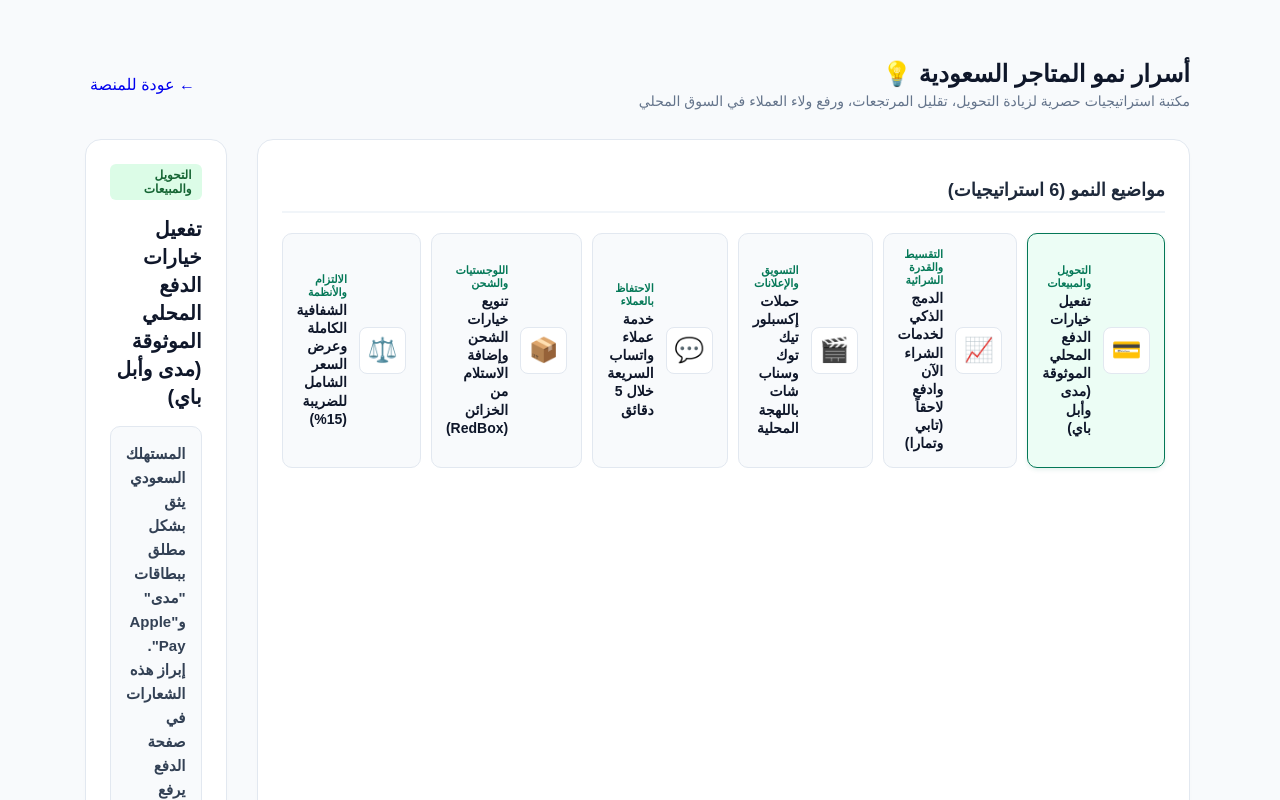
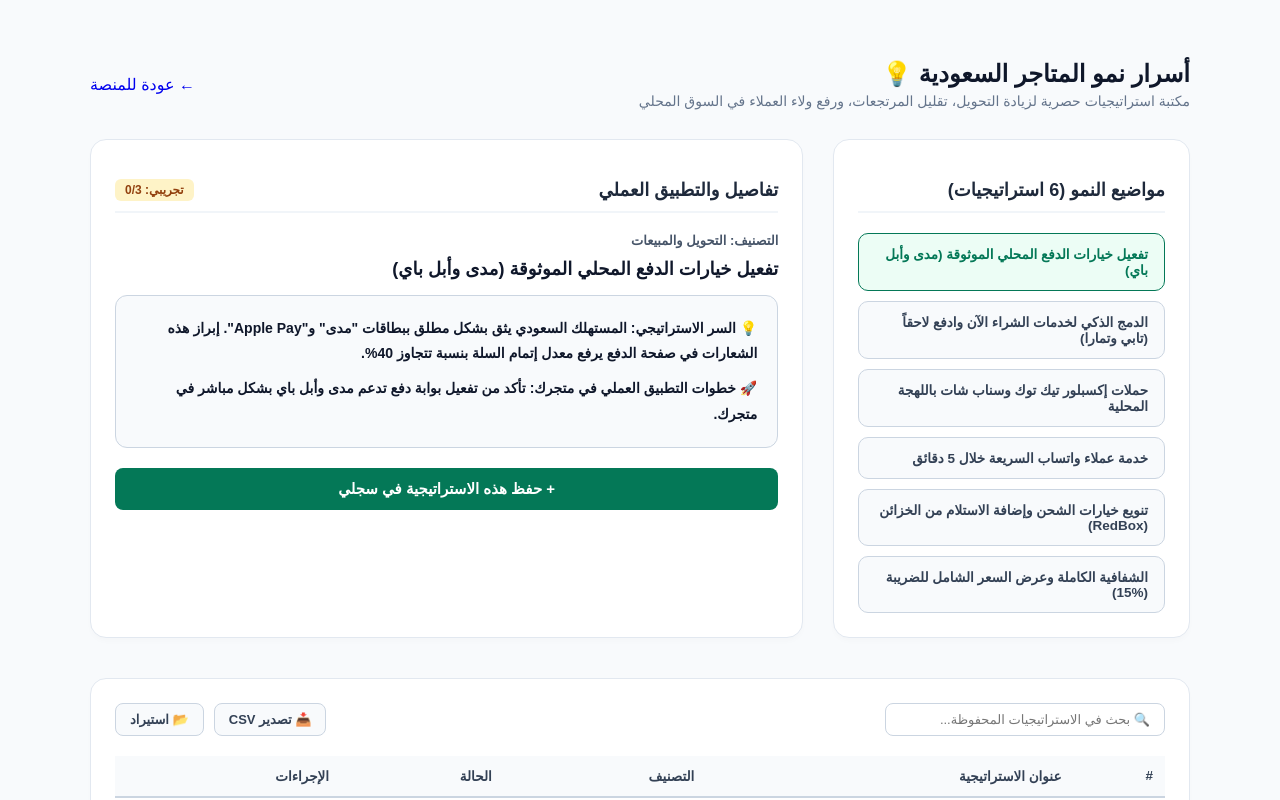
Before and after one commit to engaziasa-lang/engazia-app, a Next.js app: page /hub/sa/tips in a window 1280 px wide. Shown: the top 800 px of the page. Built offline with nearby package versions, Linux system fonts and the light colour scheme.

Commit message:
Update page.tsx

```diff
--- a/app/hub/sa/tips/page.tsx
+++ b/app/hub/sa/tips/page.tsx
@@ -1,70 +1,191 @@
 'use client';
 
-import React, { useState } from 'react';
+import React, { useState, useEffect, useRef } from 'react';
 import Link from 'next/link';
 
-interface TipItem {
+interface GrowthTipItem {
   id: string;
+  tipTitle: string;
   category: string;
-  title: string;
-  summary: string;
-  details: string;
-  icon: string;
+  description: string;
+  actionStep: string;
+  status: string;
 }
 
-const saudiTips: TipItem[] = [
+export default function GrowthTipsSA() {
+  const [selectedTip, setSelectedTip] = useState<number>(0);
+  const [items, setItems] = useState<GrowthTipItem[]>([]);
+  const [searchQuery, setSearchQuery] = useState<string>('');
+  const [editingId, setEditingId] = useState<string | null>(null);
+
+  const [tipTitle, setTipTitle] = useState<string>('تفعيل خيارات الدفع المحلي الموثوقة (مدى وأبل باي)');
+  const [category, setCategory] = useState<string>('التحويل والمبيعات');
+  const [description, setDescription] = useState<string>('المستهلك السعودي يثق بشكل مطلق ببطاقات "مدى" و"Apple Pay". إبراز هذه الشعارات في صفحة الدفع يرفع معدل إتمام السلة بنسبة تتجاوز 40%.');
+  const [actionStep, setActionStep] = useState<string>('تأكد من تفعيل بوابة دفع تدعم مدى وأبل باي بشكل مباشر في متجرك.');
+
+  const fileInputRef = useRef<HTMLInputElement>(null);
+
+  const tipsList = [
     {
-    id: '1',
+      title: 'تفعيل خيارات الدفع المحلي الموثوقة (مدى وأبل باي)',
       category: 'التحويل والمبيعات',
-    title: 'تفعيل خيارات الدفع المحلي الموثوقة (مدى وأبل باي)',
-    summary: 'المستهلك السعودي يثق بشكل مطلق ببطاقات "مدى" و"Apple Pay". إبراز هذه الشعارات في صفحة الدفع يرفع معدل إتمام السلة بنسبة تتجاوز 40%.',
-    details: 'تأكد من إظهار شعار مدى وأبل باي بشفافية في الهيدر وفي صفحة المنتج الأولى، حيث أن غيابها يولد شعوراً بعدم الأمان لدى المشتري ويؤدي لتركه السلة.',
-    icon: '💳'
+      desc: 'المستهلك السعودي يثق بشكل مطلق ببطاقات "مدى" و"Apple Pay". إبراز هذه الشعارات في صفحة الدفع يرفع معدل إتمام السلة بنسبة تتجاوز 40%.',
+      action: 'تأكد من تفعيل بوابة دفع تدعم مدى وأبل باي بشكل مباشر في متجرك.',
     },
     {
-    id: '2',
-    category: 'التقسيط والقدرة الشرائية',
       title: 'الدمج الذكي لخدمات الشراء الآن وادفع لاحقاً (تابي وتمارا)',
-    summary: 'رفع قيمة السلة الشرائية المتوسطة (AOV) عن طريق توفير خيارات التقسيط بدون فوائد للمشتريات التي تتجاوز 200 ريال.',
-    details: 'تشير الإحصائيات في السوق السعودي إلى أن المتاجر التي تدعم تابي وتمارا تشهد نمواً في حجم الطلبات بنسبة تصل إلى 35%، خصوصاً في قطاعات الأجهزة، العطور، والأزياء.',
-    icon: '📈'
+      category: 'التسسيط والقدرة الشرائية',
+      desc: 'إتاحة خيار التقسيم على 4 دفعات بدون فوائد يزيل تردد العميل الشرائي ويزيد متوسط قيمة السلة (AOV) بنسبة تصل إلى 35%.',
+      action: 'اربط متجرك بخدمتي تابي وتمارا واعرض أزرار الأقساط بصفحة المنتج مباشرة.',
     },
     {
-    id: '3',
+      title: 'حملات إكسبلور تيك توك وسناب شات باللهجة المحلية',
       category: 'التسويق والإعلانات',
-    title: 'حملات إكسبلور تيك توك وسناب شات باللهجة المحلية',
-    summary: 'العميل السعودي يتفاعل بشكل أكبر مع المحتوى العفوي الحقيقي المصور بالهاتف المحمول مقارنة بالإعلانات الإنتاجية المعقدة.',
-    details: 'استخدم أداة مولد النصوص لدينا لتوليد سكربتات تبدأ بـ "يا أهلنا في السعودية" أو "يا راعي المتجر"، واعتمد على صناع محتوى محليين لتعزيز مصداقية منتجك.',
-    icon: '🎬'
+      desc: 'المحتوى العفوي باللهجة السعودية المصور بطريقة "القصة أو التجربة" يحقق تفاعلاً أعلى بأضعاف من الإعلانات التقليدية.',
+      action: 'اصنع فيديوهات قصيرة مدتها 15 ثانية تبدأ بمشكلة يحلها منتجك بأسلوب محلي.',
     },
     {
-    id: '4',
+      title: 'خدمة عملاء واتساب السريعة خلال 5 دقائق',
       category: 'الاحتفاظ بالعملاء',
-    title: 'خدمة عملاء واتساب السريعة خلال 5 دقائق',
-    summary: 'السرعة في الرد على استفسارات الواتساب هي الفيصل الحاسم بين إتمام الطلب أو ذهاب العميل للمنافس.',
-    details: 'استخدم قوالب الردود السريعة، وجهز روابط الدفع المباشر عبر الواتساب للعملاء المترددين، فالتواصل البشري السريع يضاعف الولاء بنقاط قياسية.',
-    icon: '💬'
+      desc: 'السرعة في الرد على استفسارات واتساب قبل إتمام الطلب ترفع نسبة إغلاق المبيعات المتروكة بأكثر من 50%.',
+      action: 'وفر زر واتساب عائم بصفحة المنتج وضع ردوداً آلية جاهزة للاستفسارات السريعة.',
     },
     {
-    id: '5',
+      title: 'تنويع خيارات الشحن وإضافة الاستلام من الخزائن (RedBox)',
       category: 'اللوجستيات والشحن',
-    title: 'تنويع خيارات الشحن وإضافة الاستلام من الخزائن (RedBox)',
-    summary: 'منح العميل حرية اختيار طريقة التوصيل (المنزل أو خزائن الاستلام السريع) يقلل من نسب رفض الاستلام.',
-    details: 'الكثير من العملاء يفضلون استلام شحناتهم بأنفسهم من خزائن ريدبوكس القريبة لتجنب انتظار مندوب التوصيل، مما يرفع نسبة رضا العملاء ويقلل تكاليف الشحن العكسي.',
-    icon: '📦'
+      desc: 'الكثير من العملاء يفضلون استلام طلباتهم بأنفسهم عبر خزائن الذكية لتجنب انتظار مندوب التوصيل في المنزل.',
+      action: 'اربط متجرك بشركات شحن توفر خدمة الخزائن الذكية كخيار إضافي.',
     },
     {
-    id: '6',
+      title: 'الشفافية الكاملة وعرض السعر الشامل للضريبة (%15)',
       category: 'الالتزام والأنظمة',
-    title: 'الشفافية الكاملة وعرض السعر الشامل للضريبة (15%)',
-    summary: 'الالتزام بالقوانين الصادرة من وزارة التجارة وهيئة الزكاة والضريبة والجمارك (زاتكا) يحمي متجرك من الغرامات ويعزز السمعة.',
-    details: 'تأكد دائماً من أن الأسعار الظاهرة للعميل في المتجر تشمل ضريبة القيمة المضافة، وإرفاق الفواتير الإلكترونية برمز الاستجابة السريعة (QR) تلقائياً مع كل طلب.',
-    icon: '⚖️'
-  }
+      desc: 'إظهار السعر النهائي شاملاً ضريبة القيمة المضافة منذ البداية يبني ثقة عمياء بين العميل والمتجر ويقلل الاسترجاع.',
+      action: 'راجع أسعار منتجاتك في المتجر واجعل السعر الظاهر هو السعر النهائي للعميل.',
+    },
   ];
 
-export default function SaudiGrowthTipsSA() {
-  const [selectedTip, setSelectedTip] = useState<TipItem>(saudiTips[0]);
+  useEffect(() => {
+    const saved = localStorage.getItem('seerk_growth_tips_items');
+    if (saved) {
+      try { setItems(JSON.parse(saved)); } catch (e) { }
+    }
+  }, []);
+
+  const saveToLocalStorage = (newItems: GrowthTipItem[]) => {
+    setItems(newItems);
+    localStorage.setItem('seerk_growth_tips_items', JSON.stringify(newItems));
+  };
+
+  const isActivated = typeof window !== 'undefined' && !!localStorage.getItem('merchant_license_key');
+
+  const handleSelectTip = (index: number) => {
+    setSelectedTip(index);
+    setTipTitle(tipsList[index].title);
+    setCategory(tipsList[index].category);
+    setDescription(tipsList[index].desc);
+    setActionStep(tipsList[index].action);
+    setEditingId(null);
+  };
+
+  const handleClearForm = () => {
+    setTipTitle('');
+    setCategory('');
+    setDescription('');
+    setActionStep('');
+    setEditingId(null);
+  };
+
+  const handleSaveItem = (e: React.FormEvent) => {
+    e.preventDefault();
+    if (!isActivated && items.length >= 3 && !editingId) {
+      alert('🔒 عذراً، لقد استهلكت الحد التجريبي (3 استراتيجيات). يرجى ترقية حسابك لفتح السعة الكاملة بلا حدود!');
+      return;
+    }
+    if (!tipTitle.trim()) {
+      alert('الرجاء إدخال عنوان الاستراتيجية.');
+      return;
+    }
+
+    if (editingId) {
+      const updated = items.map(item => item.id === editingId ? {
+        ...item,
+        tipTitle,
+        category,
+        description,
+        actionStep,
+      } : item);
+      saveToLocalStorage(updated);
+      setEditingId(null);
+      alert('✨ تم تحديث الاستراتيجية بنجاح!');
+    } else {
+      const newItem: GrowthTipItem = {
+        id: Date.now().toString(),
+        tipTitle,
+        category,
+        description,
+        actionStep,
+        status: 'مفعل ومطبق',
+      };
+      saveToLocalStorage([...items, newItem]);
+      alert('✅ تمت إضافة الاستراتيجية إلى سجلك بنجاح!');
+    }
+
+    handleClearForm();
+  };
+
+  const handleEdit = (item: GrowthTipItem) => {
+    setTipTitle(item.tipTitle);
+    setCategory(item.category);
+    setDescription(item.description);
+    setActionStep(item.actionStep);
+    setEditingId(item.id);
+    window.scrollTo({ top: 0, behavior: 'smooth' });
+  };
+
+  const handleDelete = (id: string) => {
+    if (confirm('هل أنت متأكد من حذف هذه الاستراتيجية من السجل؟')) {
+      const filtered = items.filter(i => i.id !== id);
+      saveToLocalStorage(filtered);
+    }
+  };
+
+  const handleExportCsv = () => {
+    if (items.length === 0) {
+      alert('لا توجد بيانات لتصديرها.');
+      return;
+    }
+    let csv = "data:text/csv;charset=utf-8,ID,Title,Category,Status\n";
+    items.forEach((row, idx) => {
+      csv += `${idx + 1},${row.tipTitle},${row.category},${row.status}\n`;
+    });
+    const encodedUri = encodeURI(csv);
+    const link = document.createElement("a");
+    link.setAttribute("href", encodedUri);
+    link.setAttribute("download", "seerk_growth_tips.csv");
+    document.body.appendChild(link);
+    link.click();
+    document.body.removeChild(link);
+  };
+
+  const handleImportJson = (e: React.ChangeEvent<HTMLInputElement>) => {
+    const reader = new FileReader();
+    if (e.target.files && e.target.files[0]) {
+      reader.readAsText(e.target.files[0], "UTF-8");
+      reader.onload = (event) => {
+        try {
+          const imported = JSON.parse(event.target?.result as string);
+          if (Array.isArray(imported)) {
+            saveToLocalStorage(imported);
+            alert('✨ تم استيراد الاستراتيجيات بنجاح!');
+          }
+        } catch (err) {
+          alert('❌ ملف غير صالح.');
+        }
+      };
+    }
+  };
+
+  const filteredItems = items.filter(item => item.tipTitle.toLowerCase().includes(searchQuery.toLowerCase()));
 
   return (
     <div className="tool-container">
@@ -75,31 +196,41 @@ export default function SaudiGrowthTipsSA() {
       <style jsx>{`
         .tool-container { direction: rtl; max-width: 1100px; margin: 40px auto; padding: 20px; }
 
-        .header { display: flex; align-items: center; justify-content: space-between; margin-bottom: 30px; }
+        .header { display: flex; align-items: center; justify-content: space-between; margin-bottom: 30px; flex-wrap: wrap; gap: 15px; }
         .back-btn { background: #ffffff; border: 1px solid #cbd5e1; padding: 8px 16px; border-radius: 8px; color: #475569; font-weight: 700; font-size: 14px; transition: all 0.2s; display: flex; align-items: center; gap: 8px; }
         .back-btn:hover { background: #f1f5f9; color: #0f172a; }
 
         .title-box h1 { font-size: 24px; font-weight: 900; color: #0f172a; margin: 0 0 5px 0; }
         .title-box p { color: #64748b; margin: 0; font-size: 14px; }
 
-        .grid-layout { display: grid; grid-template-columns: 1fr 1.3fr; gap: 30px; }
+        .grid-layout { display: grid; grid-template-columns: 1fr 2fr; gap: 30px; margin-bottom: 40px; }
         @media(max-width: 768px) { .grid-layout { grid-template-columns: 1fr; } }
 
         .card { background: #ffffff; border-radius: 16px; padding: 24px; border: 1px solid #e2e8f0; box-shadow: 0 4px 6px -1px rgba(0,0,0,0.02); }
-        .card-title { font-size: 18px; font-weight: 800; color: #1e293b; margin-bottom: 20px; border-bottom: 2px solid #f1f5f9; padding-bottom: 10px; }
+        .card-title { font-size: 18px; font-weight: 800; color: #1e293b; margin-bottom: 20px; border-bottom: 2px solid #f1f5f9; padding-bottom: 10px; display: flex; justify-content: space-between; align-items: center; flex-wrap: wrap; gap: 10px; }
 
-        .tips-list { display: flex; flexDirection: column; gap: 10px; }
-        .tip-card-btn { padding: 14px; border: 1px solid #e2e8f0; background: #f8fafc; border-radius: 10px; cursor: pointer; text-align: start; transition: all 0.2s; display: flex; align-items: center; gap: 12px; font-family: 'Tajawal', sans-serif; }
-        .tip-card-btn:hover { background: #f1f5f9; border-color: #cbd5e1; }
-        .tip-card-btn.active { background: #ecfdf5; border-color: #047857; box-shadow: 0 2px 4px rgba(4,120,87,0.1); }
+        .tips-list { display: flex; flex-direction: column; gap: 10px; }
+        .tip-item { padding: 12px 16px; border-radius: 10px; border: 1px solid #cbd5e1; background: #f8fafc; cursor: pointer; font-weight: 700; font-size: 13.5px; color: #334155; transition: all 0.2s; }
+        .tip-item:hover { background: #f1f5f9; color: #0f172a; }
+        .tip-item.active { background: #ecfdf5; border-color: #047857; color: #047857; }
 
-        .tip-icon { font-size: 24px; background: #fff; width: 45px; height: 45px; display: flex; align-items: center; justify-content: center; border-radius: 8px; border: 1px solid #e2e8f0; flex-shrink: 0; }
+        .tip-detail-box { background: #f8fafc; border: 1px solid #cbd5e1; border-radius: 12px; padding: 20px; font-size: 14px; color: #0f172a; line-height: 1.8; margin-bottom: 20px; font-weight: 600; }
 
-        .tip-content-box h2 { font-size: 20px; font-weight: 900; color: #0f172a; margin-top: 0; margin-bottom: 15px; line-height: 1.4; }
-        .tip-badge { background: #dcfce7; color: #166534; padding: 4px 10px; border-radius: 6px; font-weight: 800; font-size: 12px; display: inline-block; margin-bottom: 15px; }
+        .action-btn { background: #047857; color: #fff; border: none; width: 100%; padding: 12px; border-radius: 8px; font-weight: 900; font-size: 15px; cursor: pointer; transition: all 0.2s; font-family: 'Tajawal', sans-serif; }
+        .action-btn:hover { background: #065f46; }
 
-        .tip-summary { font-size: 15px; font-weight: 700; color: #334155; line-height: 1.6; background: #f8fafc; padding: 15px; border-radius: 10px; border: 1px solid #e2e8f0; margin-bottom: 20px; }
-        .tip-details { font-size: 14px; color: #475569; line-height: 1.8; font-weight: 500; }
+        .table-section { background: #ffffff; border-radius: 16px; padding: 24px; border: 1px solid #e2e8f0; box-shadow: 0 4px 6px -1px rgba(0,0,0,0.02); }
+        .table-toolbar { display: flex; justify-content: space-between; align-items: center; margin-bottom: 20px; flex-wrap: wrap; gap: 15px; }
+        .search-input { padding: 8px 14px; border: 1px solid #cbd5e1; border-radius: 8px; font-family: 'Tajawal', sans-serif; font-size: 13px; outline: none; width: 250px; }
+        .table-btns { display: flex; gap: 10px; }
+        .t-btn { padding: 8px 14px; border-radius: 8px; font-weight: 700; font-size: 13px; cursor: pointer; border: 1px solid #cbd5e1; background: #f8fafc; color: #334155; font-family: 'Tajawal', sans-serif; }
+        .t-btn:hover { background: #f1f5f9; }
+
+        .data-table { width: 100%; border-collapse: collapse; font-size: 13.5px; }
+        .data-table th { background: #f8fafc; padding: 12px; text-align: right; border-bottom: 2px solid #cbd5e1; font-weight: 800; color: #334155; }
+        .data-table td { padding: 12px; border-bottom: 1px solid #e2e8f0; color: #0f172a; font-weight: 600; }
+
+        .trial-badge { background: #fef3c7; color: #92400e; padding: 4px 10px; border-radius: 6px; font-size: 12px; font-weight: 800; }
       `}</style>
 
       <div className="header">
@@ -113,39 +244,111 @@ export default function SaudiGrowthTipsSA() {
       </div>
 
       <div className="grid-layout">
-        {/* قائمة النصائح والاستراتيجيات */}
+        {/* قائمة الاستراتيجيات الجاهزة */}
         <div className="card">
           <h2 className="card-title">مواضيع النمو (6 استراتيجيات)</h2>
           <div className="tips-list">
-            {saudiTips.map((tip) => (
-              <button
-                key={tip.id}
-                className={`tip-card-btn ${selectedTip.id === tip.id ? 'active' : ''}`}
-                onClick={() => setSelectedTip(tip)}
+            {tipsList.map((tip, idx) => (
+              <div
+                key={idx}
+                className={`tip-item ${selectedTip === idx ? 'active' : ''}`}
+                onClick={() => handleSelectTip(idx)}
               >
-                <div className="tip-icon">{tip.icon}</div>
-                <div>
-                  <div style={{ fontSize: '11px', fontWeight: 800, color: '#047857', marginBottom: '2px' }}>{tip.category}</div>
-                  <div style={{ fontSize: '14px', fontWeight: 800, color: '#0f172a', lineHeight: '1.3' }}>{tip.title}</div>
+                {tip.title}
               </div>
-              </button>
             ))}
           </div>
         </div>
 
-        {/* تفاصيل النصيحة المختار */}
+        {/* تفاصيل الاستراتيجية وتطبيقها */}
         <div className="card">
-          <span className="tip-badge">{selectedTip.category}</span>
-          <div className="tip-content-box">
-            <h2>{selectedTip.title}</h2>
-            <div className="tip-summary">
-              {selectedTip.summary}
+          <h2 className="card-title">
+            <span>تفاصيل والتطبيق العملي</span>
+            {!isActivated && <span className="trial-badge">تجريبي: {items.length}/3</span>}
+          </h2>
+
+          <div style={{ marginBottom: '10px', fontSize: '13px', fontWeight: 700, color: '#475569' }}>التصنيف: {category}</div>
+          <h3 style={{ fontSize: '18px', fontWeight: 900, color: '#0f172a', margin: '0 0 15px 0' }}>{tipTitle}</h3>
+
+          <div className="tip-detail-box">
+            <p style={{ margin: '0 0 10px 0' }}><strong>💡 السر الاستراتيجي:</strong> {description}</p>
+            <p style={{ margin: 0 }}><strong>🚀 خطوات التطبيق العملي في متجرك:</strong> {actionStep}</p>
           </div>
-            <div style={{ fontSize: '14px', fontWeight: 800, color: '#1e293b', marginBottom: '8px' }}>التفاصيل والتطبيق العملي:</div>
-            <div className="tip-details">
-              {selectedTip.details}
+
+          <button type="button" className="action-btn" onClick={(e) => {
+            e.preventDefault();
+            if (!isActivated && items.length >= 3 && !editingId) {
+              alert('🔒 عذراً، لقد استهلكت الحد التجريبي (3 استراتيجيات). يرجى ترقية حسابك لفتح السعة الكاملة بلا حدود!');
+              return;
+            }
+            const newItem: GrowthTipItem = {
+              id: Date.now().toString(),
+              tipTitle,
+              category,
+              description,
+              actionStep,
+              status: 'مفعل ومطبق',
+            };
+            saveToLocalStorage([...items, newItem]);
+            alert('✅ تمت إضافة هذه الاستراتيجية إلى سجلك بنجاح!');
+          }}>
+            + حفظ هذه الاستراتيجية في سجلي
+          </button>
         </div>
       </div>
+
+      {/* جدول إدارة السجلات السفلي */}
+      <div className="table-section">
+        <div className="table-toolbar">
+          <input
+            type="text"
+            className="search-input"
+            placeholder="🔍 بحث في الاستراتيجيات المحفوظة..."
+            value={searchQuery}
+            onChange={(e) => setSearchQuery(e.target.value)}
+          />
+          <div className="table-btns">
+            <button className="t-btn" onClick={handleExportCsv}>📥 تصدير CSV</button>
+            <button className="t-btn" onClick={() => fileInputRef.current?.click()}>📂 استيراد</button>
+            <input type="file" ref={fileInputRef} onChange={handleImportJson} accept=".json" style={{ display: 'none' }} />
+          </div>
+        </div>
+
+        <div style={{ overflowX: 'auto' }}>
+          <table className="data-table">
+            <thead>
+              <tr>
+                <th>#</th>
+                <th>عنوان الاستراتيجية</th>
+                <th>التصنيف</th>
+                <th>الحالة</th>
+                <th>الإجراءات</th>
+              </tr>
+            </thead>
+            <tbody>
+              {filteredItems.length === 0 ? (
+                <tr>
+                  <td colSpan={5} style={{ textAlign: 'center', color: '#94a3b8', padding: '30px 0' }}>
+                    لا توجد استراتيجيات محفوظة في السجل حالياً.
+                  </td>
+                </tr>
+              ) : (
+                filteredItems.map((item, idx) => (
+                  <tr key={item.id}>
+                    <td>{idx + 1}</td>
+                    <td style={{ fontWeight: 800 }}>{item.tipTitle}</td>
+                    <td><span style={{ background: '#f1f5f9', color: '#334155', padding: '3px 8px', borderRadius: '6px', fontSize: '12px', fontWeight: 800 }}>{item.category}</span></td>
+                    <td><span style={{ background: '#ecfdf5', color: '#047857', padding: '3px 8px', borderRadius: '6px', fontSize: '12px', fontWeight: 800 }}>{item.status}</span></td>
+                    <td>
+                      <div style={{ display: 'flex', gap: '8px' }}>
+                        <button onClick={() => handleDelete(item.id)} style={{ background: '#fee2e2', color: '#991b1b', border: 'none', padding: '5px 10px', borderRadius: '6px', fontSize: '11px', fontWeight: 800, cursor: 'pointer' }}>حذف</button>
+                      </div>
+                    </td>
+                  </tr>
+                ))
+              )}
+            </tbody>
+          </table>
         </div>
       </div>
     </div>
```
Lines whose indentation alone changed are shown as unchanged.
